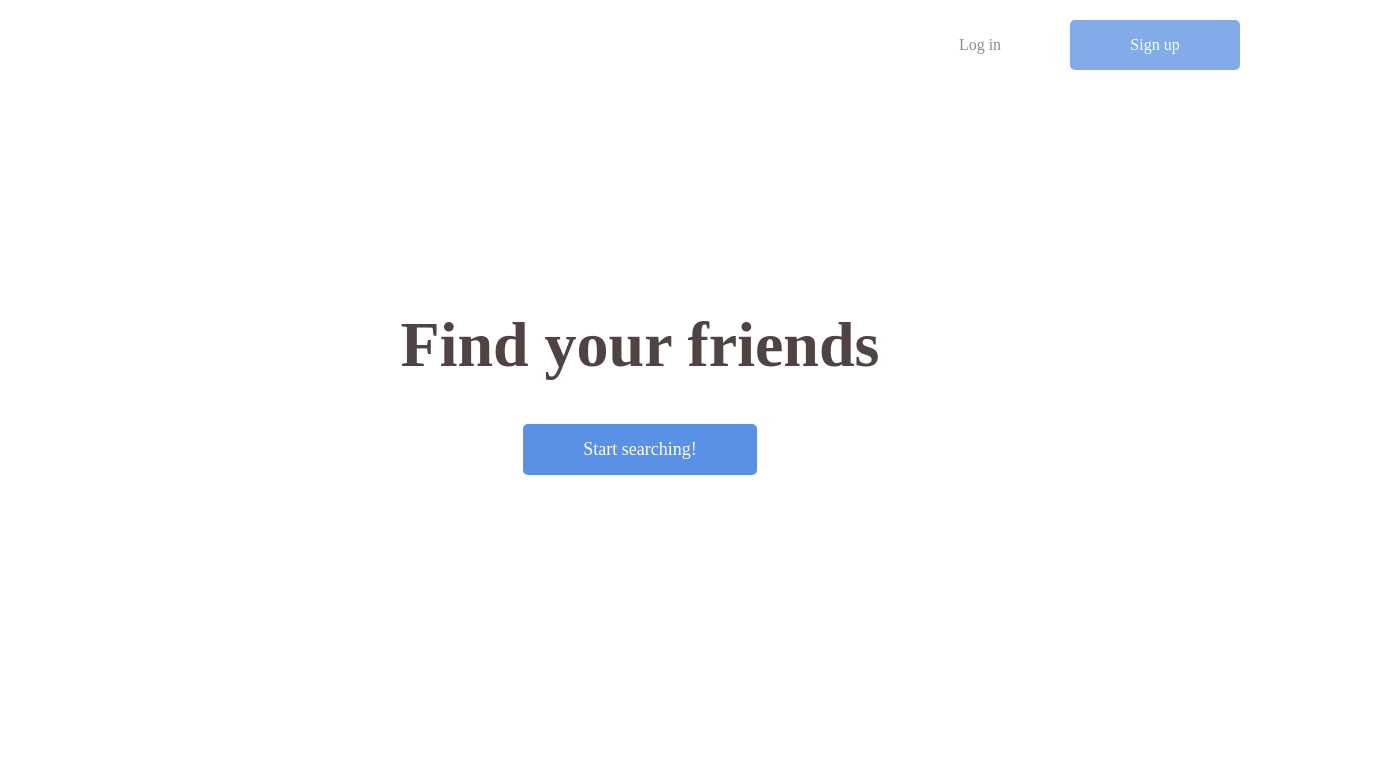
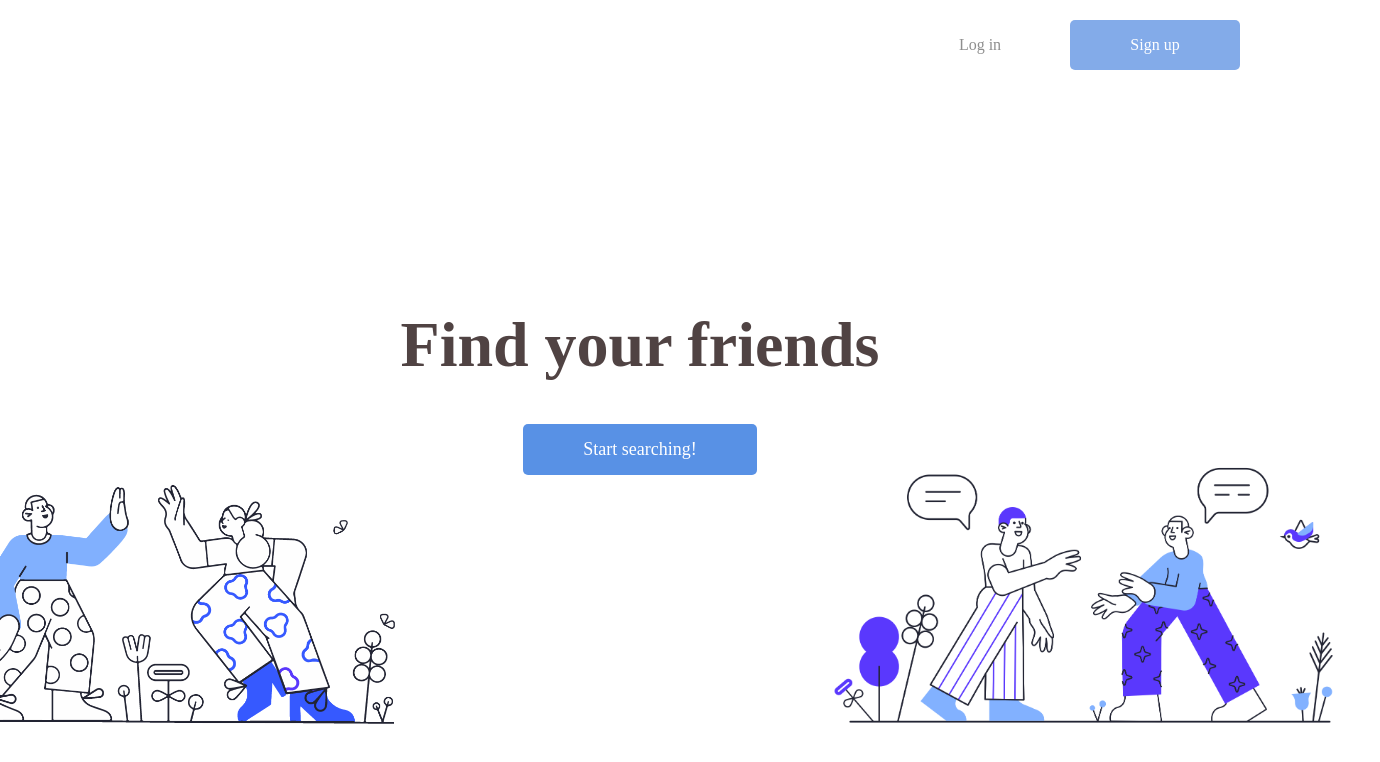
Before and after one commit to csesoc/trainee-7-23t2, a React (Create React App) app in the folder client/: page / in a window 1280 px wide. Shown: the top 762 px of the page, 1380 px wide, since content can reach past the window. Built offline with nearby package versions, Linux system fonts and the light colour scheme; a web font is replaced by a local one.

Commit message:
Add images to landing page background

```diff
--- a/client/src/components/LandingPage/LandingPage.css
+++ b/client/src/components/LandingPage/LandingPage.css
@@ -182,3 +182,25 @@ nav>button {
 .invisible {
     display: none;
 }
+
+#left-img {
+    z-index: -1;
+    position: absolute;
+    left: -100px;
+    bottom: 42px;
+
+    width: 40%;
+    min-width: 450px;
+    height: auto;
+}
+
+#right-img {
+    z-index: -1;
+    position: absolute;
+    right: -100px;
+    bottom: 45px;
+
+    width: 45%;
+    min-width: 480px;
+    height: auto;
+}
--- a/client/src/components/LandingPage/LandingPage.js
+++ b/client/src/components/LandingPage/LandingPage.js
@@ -5,7 +5,6 @@ import "./LandingPage.css";
 import { LoginForm } from "./Forms";
 import { SignUpForm } from "./Forms";
 import { GreyOut } from "./Forms";
-
 
 const Modals = {
   SignUp: "signUp",
@@ -23,7 +22,7 @@ const LandingPage = () => {
     let currentUser = localStorage.getItem("Current user");
     if (currentUser !== null) {
       navigate("/map");
-      console.log("hello " + currentUser);
+      console.log("hello " + currentUser); // delete later
     } else {
       setActiveModal(Modals.Login);
     }
@@ -57,6 +56,8 @@ const LandingPage = () => {
       <LoginForm activeModal={activeModal} />
       <SignUpForm activeModal={activeModal} />
       <GreyOut activeModal={activeModal} onGreyClick={handleGreyOutClick} />
+      <img src={require("../../img/front1.png")} alt="" id="left-img" />
+      <img src={require("../../img/front2.png")} alt="" id="right-img" />
     </>
   );
 };
```
Also changed, not shown: client/src/img/front1.png (added), client/src/img/front2.png (added).
